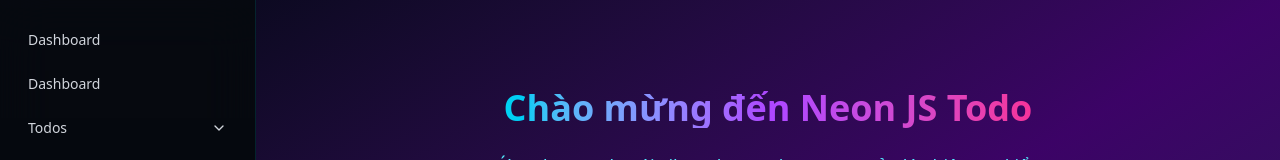
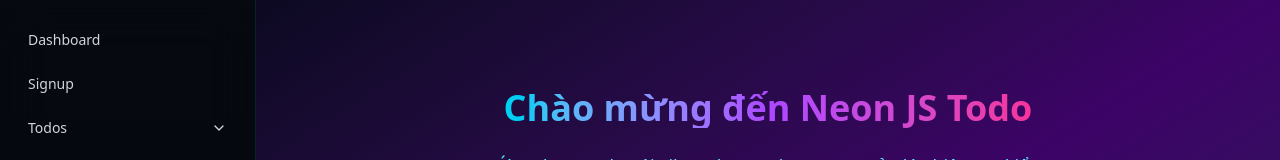
Before and after one commit to phxbinh/NextDemo, a Next.js app: page / in a window 1280 px wide. Shown: the top 160 px of the page. Built offline with nearby package versions, Linux system fonts and the light colour scheme.

Commit message:
Update links.ts

```diff
--- a/src/components/links.ts
+++ b/src/components/links.ts
@@ -10,7 +10,7 @@ export type SidebarLink = {
 
 export const sidebarLinks: SidebarLink[] = [
   { name: 'Dashboard', href: '/dashboard', showInSidebar: true },
-  { name: 'Dashboard', href: '/signup', showInSidebar: true },
+  { name: 'Signup', href: '/signup', showInSidebar: true },
 
   {
     name: 'Todos',
```
